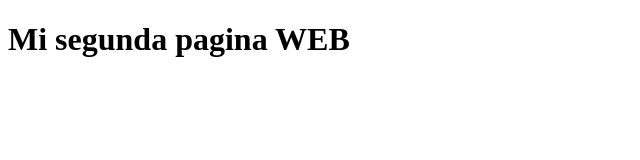
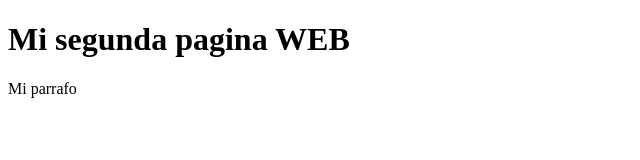
Before and after one commit to Sirlan1982/GITtest, a plain HTML site: page index.html in a window 1280 px wide. Shown: the full height of the page, 0-640 px from the left. Drawn offline with Linux system fonts and the light colour scheme.

Commit message:
Segundo cabio

```diff
--- a/index.html
+++ b/index.html
@@ -7,5 +7,7 @@
         <h1>
             Mi segunda pagina WEB
         </h1>
+        <p>Mi parrafo</p>
+        <br/>
     </body>
 </html>
```
